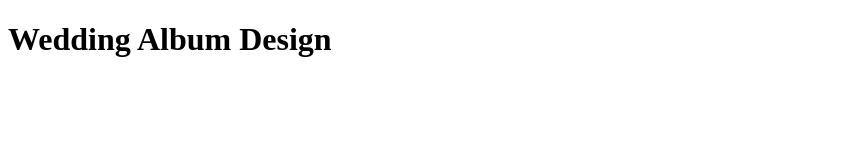
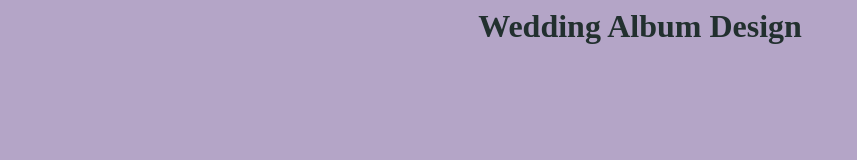
Before and after one commit to yisraelg3/Practice-website, a plain HTML site: page index.html in a window 1280 px wide. Shown: the whole page, without its empty margins (0-857 px from the left). Drawn offline with Linux system fonts and the light colour scheme.

Commit message:
add style.css, connect to index.html

```diff
--- a/index.html
+++ b/index.html
@@ -2,6 +2,7 @@
 <html lang ='en'>
     <head>
         <title>C&D Album Design</title>
+        <link rel="stylesheet" href="./style.css">
     </head>
     <body>
         <h1>Wedding Album Design</h1>
--- /dev/null
+++ b/style.css
@@ -0,0 +1,8 @@
+body {
+    background: rgb(180, 165, 199);
+}
+h1{
+    color: rgb(34, 48, 47);
+    margin: auto;
+    text-align: center;
+}
```
